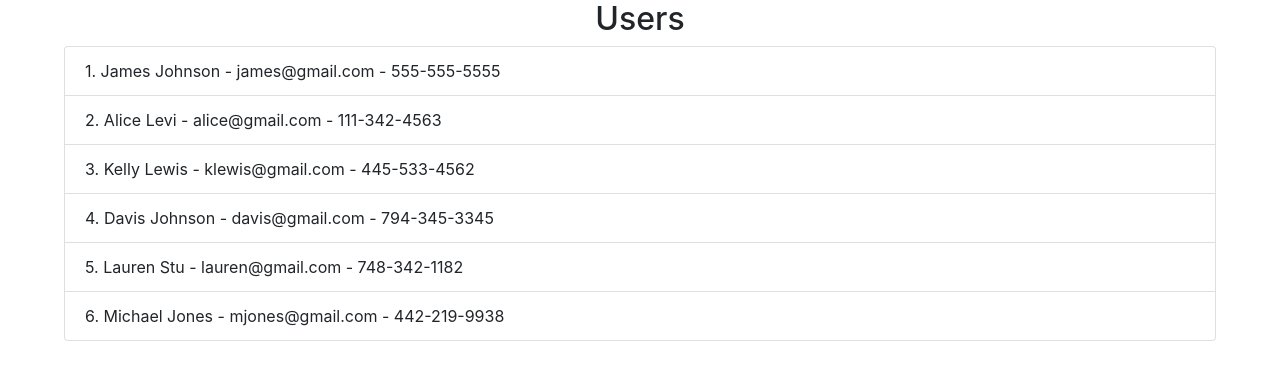
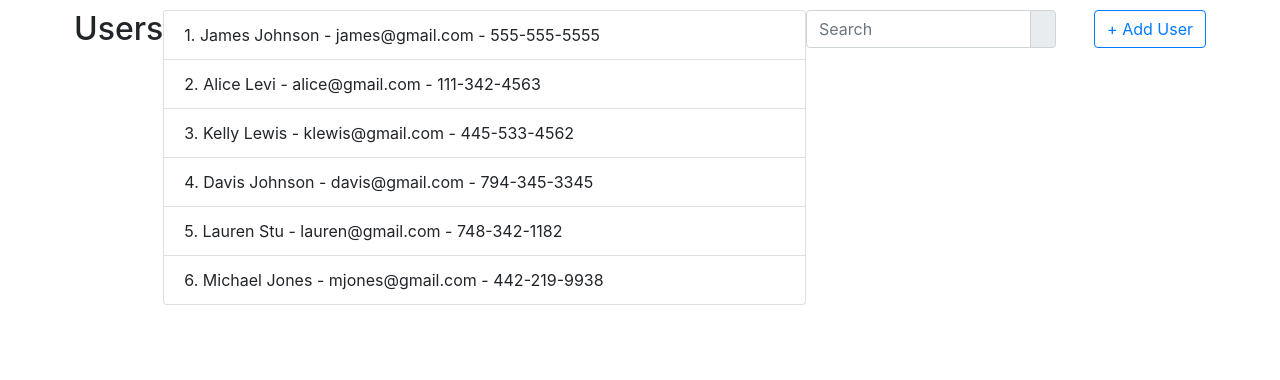
Before and after one commit to SukhvirS/cmpe272-website, a PHP site: page /users.php in a window 1280 px wide. Shown: the part 58-438 px from the top of the page. Run offline with PHP 8.4, Linux system fonts and the light colour scheme; the visitor is signed in with stand-in values (Sample User, id 1); some libraries are stand-ins or nearby versions.

Commit message:
added placeholder buttons

```diff
--- a/users.php
+++ b/users.php
@@ -82,8 +82,50 @@ if(!isset($_SESSION["loggedin"]) || $_SESSION["loggedin"] !== true){
 
           ?>
       </nav>
-    <div>
-        <h2>Users</h2>
+      <div style="margin: 10px 10px 0 10px">
+        <h2 style="float: left; margin: 0">Users</h2>
+        <div style="float: right">
+          <span>
+            <div style="width:400px">
+
+              <!-- Search button -->
+              <div style="width: 250px; float: left" class="input-group md-form form-sm form-2 pl-0">
+                <input class="form-control my-0 py-1 red-border" type="text" placeholder="Search" aria-label="Search">
+                <div class="input-group-append">
+                  <span class="input-group-text red lighten-3" id="basic-text1"><i class="fa fa-search text-grey"
+                      aria-hidden="true"></i></span>
+                </div>
+              </div>
+
+              <!-- Add user button -->
+              <button style="float: right" class="btn btn-outline-primary" data-toggle="modal" data-target="#addUserModal">+ Add User</button>
+
+              <!-- Add user modal -->
+              <div class="modal fade modal-lg" id="addUserModal" tabindex="-1" role="dialog" aria-labelledby="exampleModalLabel" aria-hidden="true">
+                <div class="modal-dialog" role="document">
+                  <div class="modal-content">
+                    <div class="modal-header">
+                      <h5 class="modal-title" id="exampleModalLabel">Modal title</h5>
+                      <button type="button" class="close" data-dismiss="modal" aria-label="Close">
+                        <span aria-hidden="true">&times;</span>
+                      </button>
+                    </div>
+                    <div class="modal-body">
+                      ...
+                    </div>
+                    <div class="modal-footer">
+                      <button type="button" class="btn btn-secondary" data-dismiss="modal">Close</button>
+                      <button type="button" class="btn btn-primary">Save changes</button>
+                    </div>
+                  </div>
+                </div>
+              </div>
+            </div>
+          </span>
+        </div>
+      </div>
+
+
       <div>
         <ul class="list-group">
           <?php
```
Lines whose indentation alone changed are shown as unchanged.
